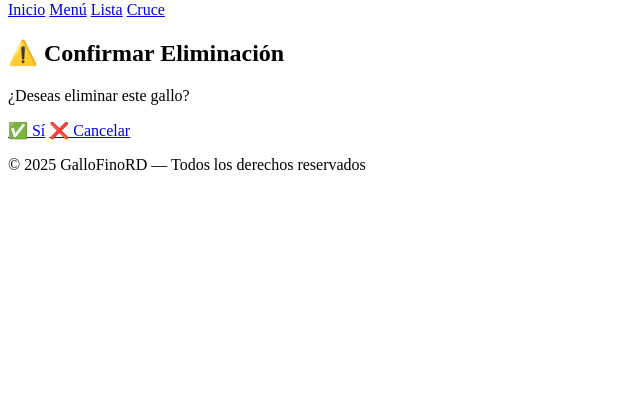
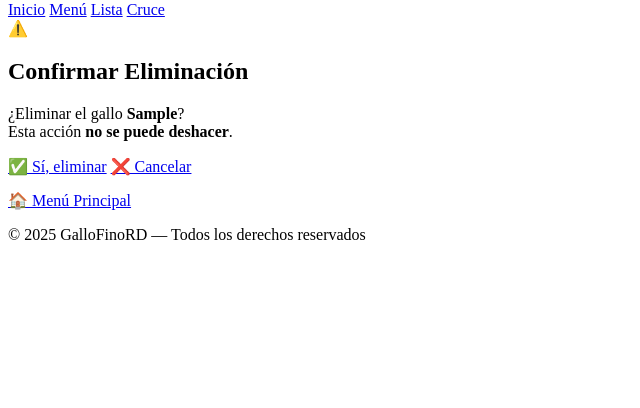
Before and after one commit to danny437/GalloFinoRD, a Flask app: template templates/eliminar_gallo.html in a window 1280 px wide. Shown: the part 392-800 px from the top of the page, without its empty margins (0-640 px from the left). Run offline with Flask 3, Linux system fonts and the light colour scheme; the template is opened without the code that fills it: most values are stand-ins (such as "Sample title", 1, 10 or a date in 2020).

Commit message:
Update eliminar_gallo.html

```diff
--- a/templates/eliminar_gallo.html
+++ b/templates/eliminar_gallo.html
@@ -1,8 +1,25 @@
 {% extends "base.html" %}
-{% block title %}Eliminar Gallo{% endblock %}
+
+{% block title %}Confirmar Eliminación | GalloFinoRD{% endblock %}
+
 {% block content %}
-<h2>⚠️ Confirmar Eliminación</h2>
-<p>¿Deseas eliminar este gallo?</p>
-<a href="#" class="btn">✅ Sí</a>
-<a href="{{ url_for('menu_principal') }}" class="btn btn-secondary">❌ Cancelar</a>
+<div class="container warning-container">
+  <div class="warning-card">
+    <div class="warning-icon">⚠️</div>
+    <h2 class="warning-title">Confirmar Eliminación</h2>
+    <p class="warning-message">
+      ¿Eliminar el gallo <strong>{{ gallo_placa }}</strong>? <br>
+      Esta acción <strong>no se puede deshacer</strong>.
+    </p>
+
+    <div class="acciones-centradas">
+      <a href="{{ url_for('confirmar_eliminar_gallo', id=id) }}" class="btn delete-btn">✅ Sí, eliminar</a>
+      <a href="{{ url_for('lista_gallos') }}" class="btn btn-secondary">❌ Cancelar</a>
+    </div>
+
+    <div class="acciones-centradas" style="margin-top: 15px;">
+      <a href="{{ url_for('menu_principal') }}" class="btn btn-secondary">🏠 Menú Principal</a>
+    </div>
+  </div>
+</div>
 {% endblock %}
```
